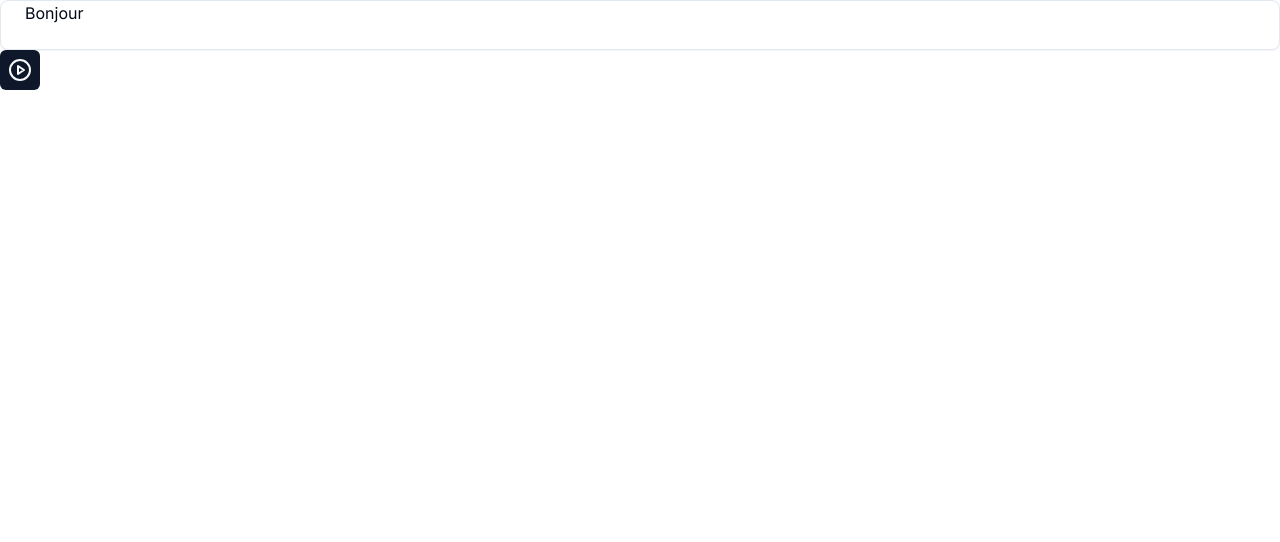
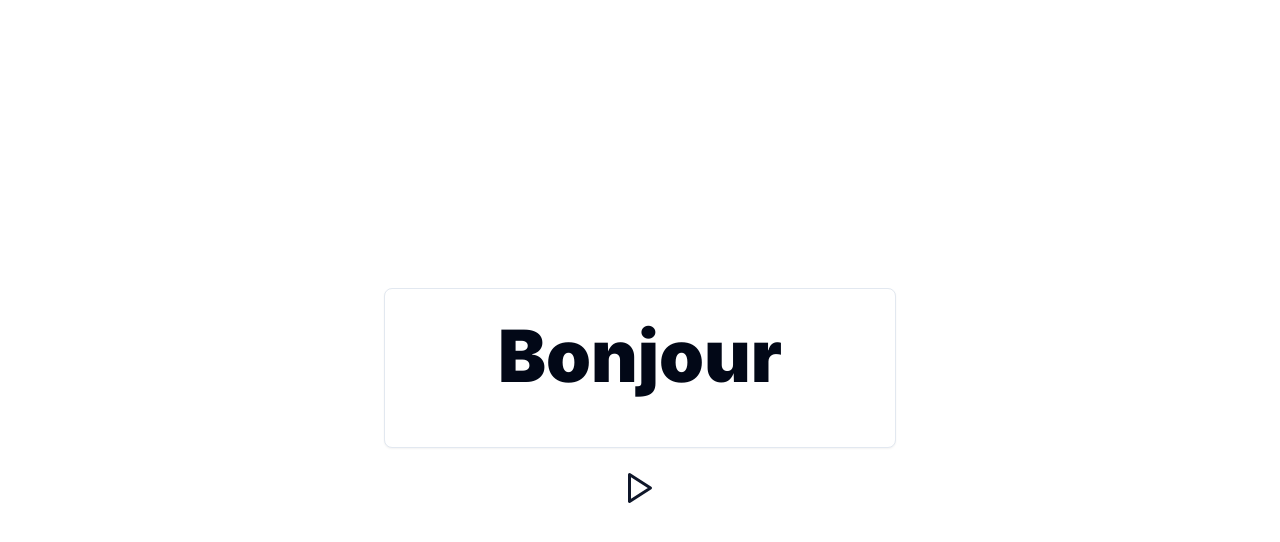
Before and after one commit to Zoya-Anwar/pronounce-it, a Next.js app in the folder frontend/: page /home in a window 1280 px wide. Shown: the top 542 px of the page. Built offline with nearby package versions, Linux system fonts and the light colour scheme.

Commit message:
Modify card

```diff
--- a/frontend/app/home/page.tsx
+++ b/frontend/app/home/page.tsx
@@ -3,6 +3,7 @@ import Levels from "@/components/levels";
 import MicButton from "@/components/mic_button";
 import { Button } from "@/components/ui/button";
 import { Card, CardContent } from "@/components/ui/card";
+import { ArrowRightSquare, MoveRight } from "lucide-react";
 import { useState, useEffect } from "react";
 
 export default function Home() {
@@ -21,24 +22,39 @@ export default function Home() {
   }, []);
 
   return (
-    <div className="min-h-screen">
-      <Card>
-        <CardContent>{testWord}</CardContent>
+    <div className="flex min-h-screen flex-col items-center justify-center p-24">
+      <Card className="min-w-[40vw] min-h-[20vh] flex justify-center align-middle items-center m-2">
+        <CardContent className="font-black text-7xl text-center">
+          {testWord}
+        </CardContent>
       </Card>
+      <div
+        className={`flex flex-row flex-wrap content-center w-[40vw] ${
+          returnString !== "" ? "justify-between" : "justify-center"
+        }`}
+      >
         <MicButton returningString={setReturnString} word={testWord} />
         {returnString!!!!!!!!!!!!!!!!!!!!!!!!!!!!!!!!!!!!!!!!!!!!!!!!!!!!!!!!!!!!!!!!!!!!!!!!!!!!!!!!!!!!!!!!!!!!!!!!!!!!!!!!!!!!!!!!!!!! !==
         "" ? (
           <div>
-          <Card>{returnString}</Card>
+            {/* <Card className="min-w-[40vw] min-h-[60vh] flex justify-center align-middle items-center">
+            {" "}
+            <CardContent className="font-black text-9xl text-center">
+              {returnString}
+            </CardContent>
+          </Card> */}
             <Button
+              variant={"link"}
+              className="m-2 hover:text-purple-800"
               onClick={async () => {
                 RefreshWithNewCard();
               }}
             >
-            Next
+              <MoveRight size={48} />
             </Button>
           </div>
         ) : null}
       </div>
+    </div>
   );
 }
--- a/frontend/components/mic_button.tsx
+++ b/frontend/components/mic_button.tsx
@@ -1,4 +1,4 @@
-import { PauseCircle, PlayCircle } from "lucide-react";
+import { Pause, Play } from "lucide-react";
 import { Button } from "./ui/button";
 import { useState, useRef } from "react";
 // import mutation post
@@ -65,8 +65,10 @@ const MicButton = (props: any) => {
           doStuff();
         }}
         size={"icon"}
+        variant={"link"}
+        className="rounded-full h-16 w-16 hover:text-purple-800"
       >
-        {usingMic ? <PauseCircle /> : <PlayCircle />}
+        {usingMic ? <Pause size={36} /> : <Play size={36} />}
       </Button>
       {audio ? <audio src={audio}></audio> : null}
     </>
```
Lines whose indentation alone changed are shown as unchanged.
